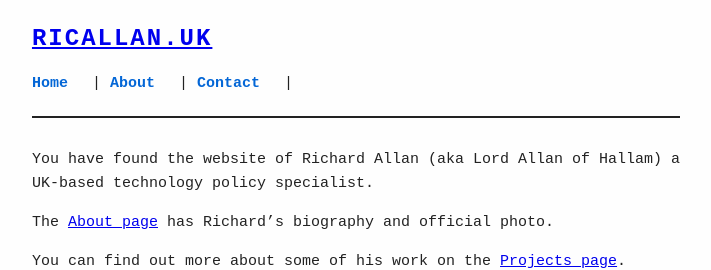
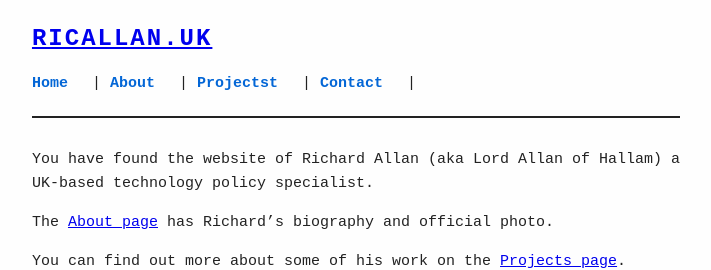
Before and after one commit to regulate-tech/ricallan, a Jekyll site: the page built from docs/index.md, in a window 1280 px wide. Shown: the top 270 px of the page, without its empty margins (284-995 px from the left). Built offline with Jekyll 4.4.1, drawn with Linux system fonts in a browser that asks for light colours; our own code applies the rules of GitHub Pages for plain Markdown files.

Commit message:
Update default.html
Added Projects page to header

```diff
--- a/docs/_layouts/default.html
+++ b/docs/_layouts/default.html
@@ -16,6 +16,7 @@
       <nav>
         <a href="{{ '/' | relative_url }}">Home</a> |
         <a href="{{ '/about/' | relative_url }}">About</a> |
+        <a href="{{ '/projecs/' | relative_url }}">Projectst</a> |
         <a href="{{ '/contact/' | relative_url }}">Contact</a> |
       </nav>
     </header>
```
